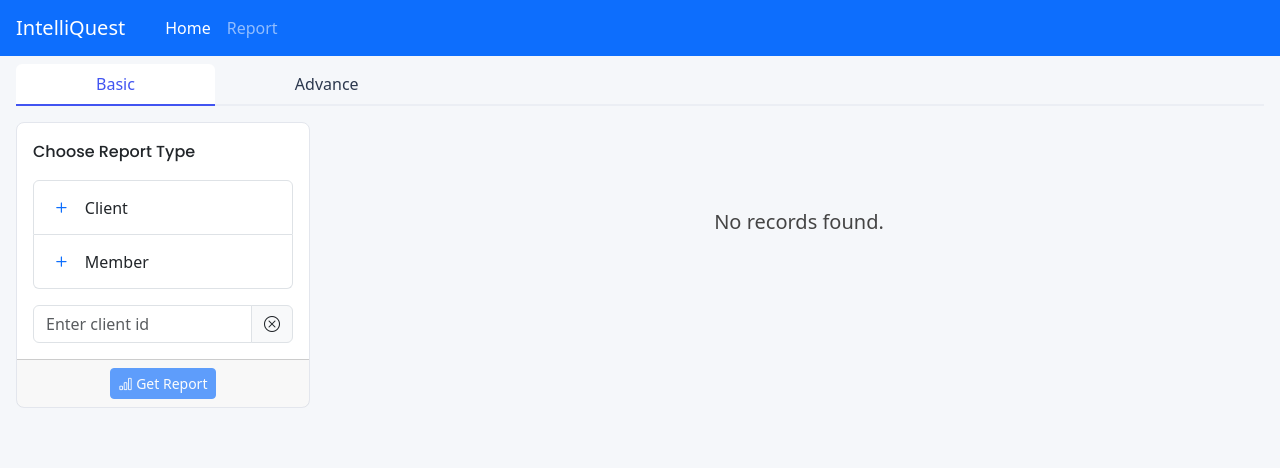
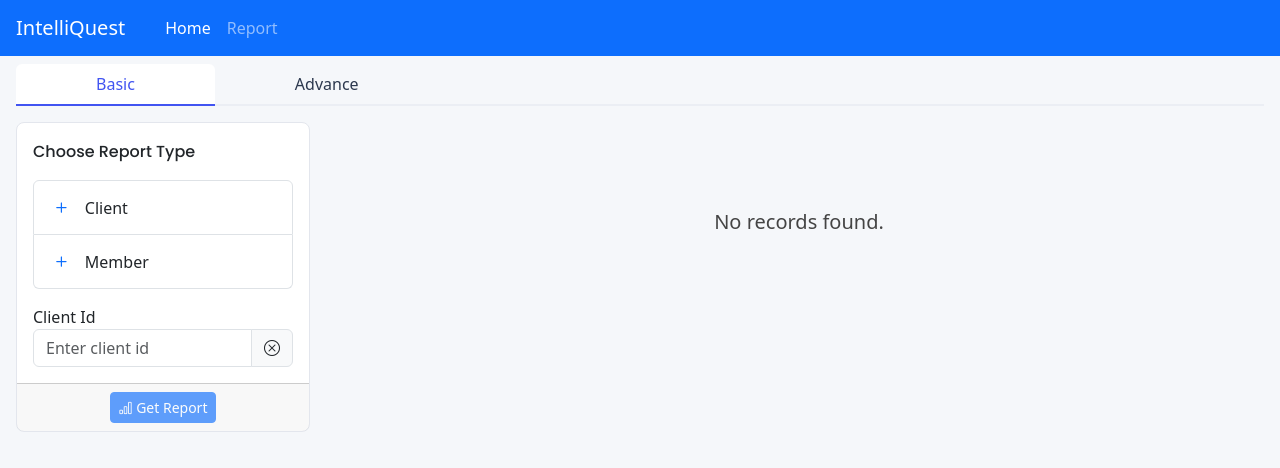
Before and after one commit to yogendrasinghmehra/query-builder, a React (Create React App) app: page / in a window 1280 px wide. Shown: the top 468 px of the page. Built offline with nearby package versions, Linux system fonts and the light colour scheme.

Commit message:
latest changes

```diff
--- a/src/components/Dashboard.tsx
+++ b/src/components/Dashboard.tsx
@@ -112,7 +112,9 @@ const Dashboard = () => {
                   {/* <div className="form-group mt-3">
 
                   </div> */}
-                  <div className="input-group mt-3">
+                  <div className="form-group mt-3">
+                  <label>Client Id</label>
+                  <div className="input-group">
                   <input
                     type='text'
                     className='form-control'
@@ -125,6 +127,8 @@ const Dashboard = () => {
                     onClick={handleClientClear}>
                       <i className="bi bi-x-circle"></i></button>
                   </div>
+                  </div>
+
                 </div>
                 <div className="card-footer text-center">
                   <button
```
